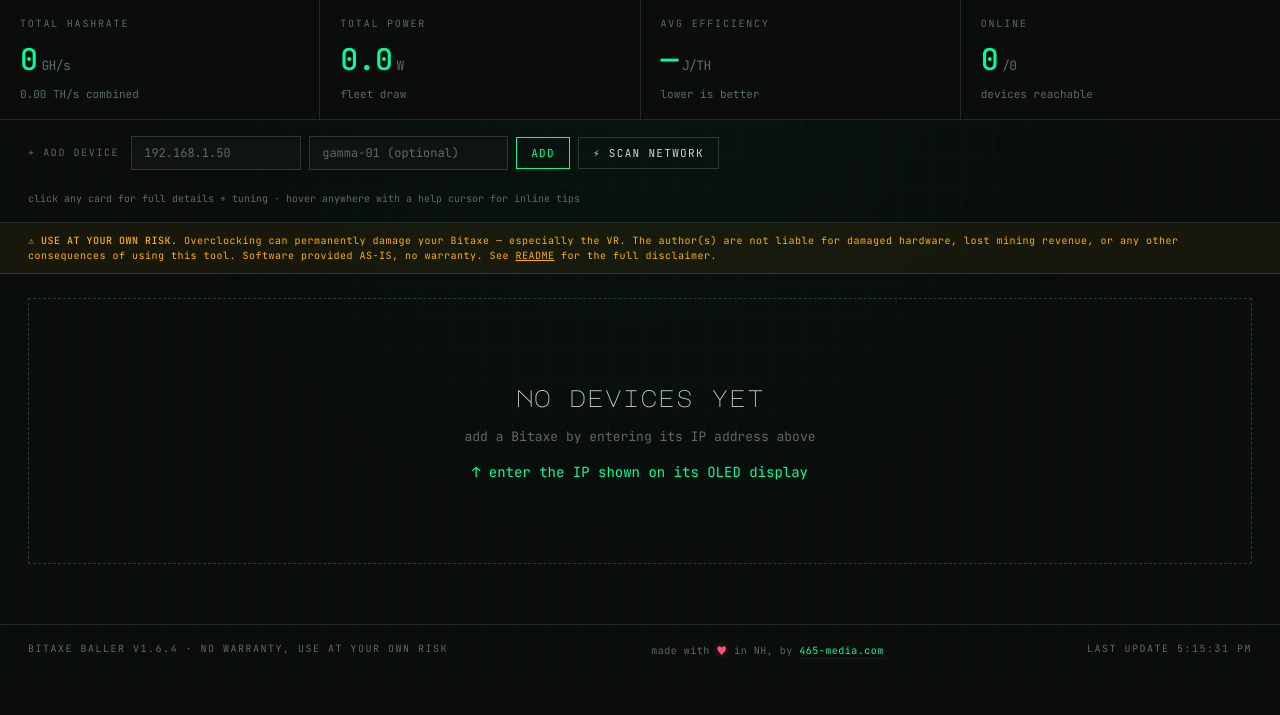
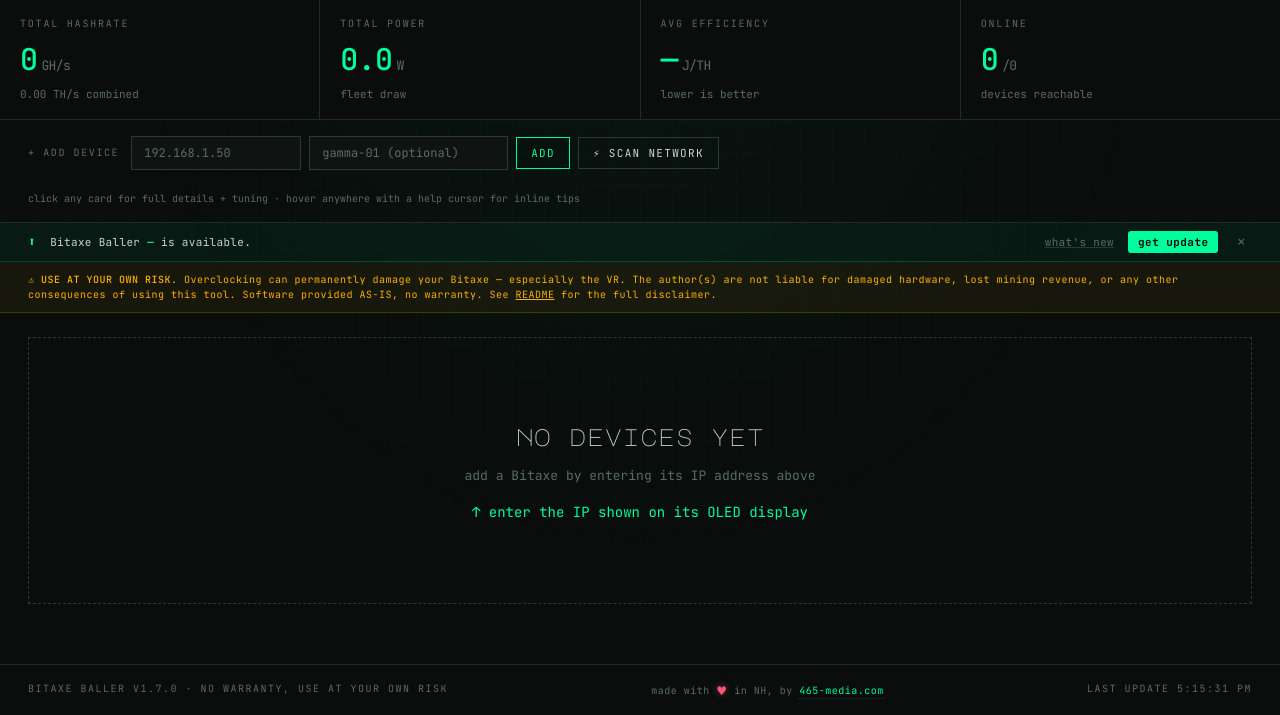
Before and after one commit to bachato/bitaxe-baller, a Flask app: page / in a window 1280 px wide. Shown: the part 103-818 px from the top of the page. Before the commit the page ends 762 px from the top, so only its background shows below. Run offline with Flask 3, Linux system fonts and the light colour scheme; data that the repository does not hold is empty.

Commit message:
v1.7.0: Windows installer + in-app update banner
Windows distribution:
- Replace the portable one-file .exe with an Inno Setup installer
  (build/installer.iss) that drops files under
  %LOCALAPPDATA%\Programs\BitaxeBaller, creates Start Menu + optional
  Desktop shortcuts, and registers an Uninstall entry.
- Flip PyInstaller back to one-folder mode on Windows (the installer
  handles distribution, so no more %TEMP%/_MEIxxxx extraction per
  launch). ~2s faster cold start.
- Per-user install, no admin prompt. User data (CSV logs, config) stays
  under %APPDATA%\Bitaxe Baller\ and survives uninstall.
- CI workflow runs iscc.exe after PyInstaller to produce
  dist/Bitaxe-Baller-Windows.exe (the installer), same filename as
  before so the site's /download/windows redirect stays stable.

Update notification:
- New GET /api/update-check endpoint polls GitHub Releases API for the
  latest tag, caches the response in memory for 1h to stay under the
  60-req/hour anonymous API limit. Returns newer_available=False on any
  network/parse failure so the dashboard never blocks on it.
- common.js fetches the endpoint on page load; if a newer version
  exists and that version hasn't been dismissed (localStorage), renders
  a banner above the disclaimer-bar on both dashboard and device pages.
- Banner offers "what's new" (links to GitHub release page) and
  "get update" (links to bitaxeballer.com/download/<platform>).
- Per-version dismissal: dismissing v1.8 won't suppress v1.9.
- Single source of truth: app.APP_VERSION (= "1.7.0" here) used by
  both the comparator and the spec's bundle version.

```diff
--- a/app.py
+++ b/app.py
@@ -19,6 +19,13 @@ from concurrent.futures import ThreadPoolExecutor
 
 import requests
 from flask import Flask, jsonify, render_template, request
+
+
+# Single source of truth for the app version. The PyInstaller spec's
+# Info.plist/EXE version and the dashboard footer template should both
+# match this string. Update bump checklist: APP_VERSION here, the spec's
+# version="..." entries, and the v1.X.Y string in dashboard.html + device.html.
+APP_VERSION = "1.7.0"
 
 
 # ----- Resource & data paths -----
@@ -570,6 +577,83 @@ def _is_private_v4(ip):
     return False
 
 
+# ----- Update check (banner notification) -----
+#
+# Polls GitHub Releases API to detect when a newer Bitaxe Baller version
+# has shipped. Response is cached in memory for an hour so we don't burn
+# our 60-req/hour unauthenticated API allowance — and so the dashboard's
+# repeated polls don't induce repeated network roundtrips. On any failure
+# (offline, GitHub down, rate-limited) we return newer_available=False
+# and the banner just won't appear; we never block the dashboard.
+
+_UPDATE_CHECK_URL = "https://api.github.com/repos/465media/bitaxe-baller/releases/latest"
+_UPDATE_CHECK_TTL = 3600  # 1 hour
+_update_cache: dict = {"fetched_at": 0.0, "payload": None}
+_update_cache_lock = threading.Lock()
+
+
+def _parse_semver(s: str) -> tuple:
+    """Tuple-comparable (major, minor, patch). Returns (0,0,0) on parse failure
+    so an unparseable string never claims to be newer than the running app."""
+    try:
+        nums = s.lstrip("v").split(".")[:3]
+        return tuple(int(n) for n in nums)
+    except (ValueError, AttributeError):
+        return (0, 0, 0)
+
+
+def _fetch_latest_release() -> dict:
+    """Returns the update-check payload. Cached in memory for _UPDATE_CHECK_TTL."""
+    now = time.time()
+    with _update_cache_lock:
+        cached = _update_cache["payload"]
+        if cached and (now - _update_cache["fetched_at"]) < _UPDATE_CHECK_TTL:
+            return cached
+
+    payload: dict = {
+        "current": APP_VERSION,
+        "latest": None,
+        "newer_available": False,
+        "release_url": None,
+        "platform_download_url": (
+            "https://bitaxeballer.com/download/mac"
+            if sys.platform == "darwin"
+            else "https://bitaxeballer.com/download/windows"
+        ),
+        "released_at": None,
+        "error": None,
+    }
+
+    try:
+        r = requests.get(
+            _UPDATE_CHECK_URL,
+            headers={
+                "User-Agent": f"BitaxeBaller/{APP_VERSION}",
+                "Accept": "application/vnd.github+json",
+            },
+            timeout=5,
+        )
+        r.raise_for_status()
+        data = r.json()
+        latest = (data.get("tag_name") or "").lstrip("v")
+        payload["latest"] = latest
+        payload["newer_available"] = _parse_semver(latest) > _parse_semver(APP_VERSION)
+        payload["release_url"] = data.get("html_url")
+        payload["released_at"] = data.get("published_at")
+    except Exception as e:
+        payload["error"] = type(e).__name__
+
+    with _update_cache_lock:
+        _update_cache["fetched_at"] = now
+        _update_cache["payload"] = payload
+    return payload
+
+
+@app.route("/api/update-check")
+def api_update_check():
+    return jsonify(_fetch_latest_release())
+
+
 @app.route("/api/lan-info")
 def api_lan_info():
     """Lightweight LAN-introspection endpoint. Used by the dashboard to render
--- a/static/common.js
+++ b/static/common.js
@@ -1,4 +1,57 @@
 // Shared helpers for both the home dashboard and the device detail page.
+
+// ----- update banner -----
+// Polls /api/update-check, shows a dismissible banner if a newer release exists.
+// Dismissals are remembered per-version in localStorage so the same release
+// doesn't nag, but future releases still surface a fresh banner.
+const UPDATE_DISMISS_KEY = 'updateBanner.dismissedVersions';
+
+function _loadDismissedVersions() {
+  try {
+    const raw = localStorage.getItem(UPDATE_DISMISS_KEY);
+    const arr = raw ? JSON.parse(raw) : [];
+    return Array.isArray(arr) ? arr : [];
+  } catch (e) { return []; }
+}
+
+function _saveDismissedVersion(version) {
+  const arr = _loadDismissedVersions();
+  if (!arr.includes(version)) arr.push(version);
+  // Cap list growth — we only care about recent versions; keep last 20.
+  while (arr.length > 20) arr.shift();
+  try { localStorage.setItem(UPDATE_DISMISS_KEY, JSON.stringify(arr)); } catch (e) {}
+}
+
+async function checkForUpdates() {
+  const host = document.getElementById('update-banner');
+  if (!host) return;
+  let data;
+  try {
+    const r = await fetch('/api/update-check');
+    if (!r.ok) return;
+    data = await r.json();
+  } catch (e) { return; }
+  if (!data || !data.newer_available || !data.latest) return;
+  if (_loadDismissedVersions().includes(data.latest)) return;
+
+  host.querySelector('.version').textContent = 'v' + data.latest;
+  const notes = host.querySelector('.notes-link');
+  if (data.release_url) {
+    notes.href = data.release_url;
+    notes.hidden = false;
+  } else {
+    notes.hidden = true;
+  }
+  const get = host.querySelector('.get-btn');
+  get.href = data.platform_download_url || 'https://bitaxeballer.com/';
+
+  host.querySelector('.dismiss').addEventListener('click', () => {
+    _saveDismissedVersion(data.latest);
+    host.hidden = true;
+  });
+  host.hidden = false;
+}
+window.addEventListener('DOMContentLoaded', checkForUpdates);
 
 // ----- theme toggle -----
 function applyThemeUI(theme) {
--- a/static/style.css
+++ b/static/style.css
@@ -728,6 +728,47 @@
   .disclaimer-bar strong { color: var(--warn); font-weight: 500; }
   .disclaimer-bar a { color: var(--warn); }
 
+  .update-banner {
+    position: relative; z-index: 1;
+    display: flex; align-items: center; gap: 14px;
+    padding: 8px 28px;
+    background: var(--accent-soft);
+    border-bottom: 1px solid var(--accent-dim);
+    font-size: 11px;
+    color: var(--text);
+    letter-spacing: 0.03em;
+  }
+  .update-banner .arrow {
+    color: var(--accent);
+    font-weight: 700;
+    font-size: 13px;
+  }
+  .update-banner .msg { flex: 1; }
+  .update-banner .msg strong { color: var(--accent); font-weight: 500; }
+  .update-banner .notes-link {
+    color: var(--dim);
+    text-decoration: underline;
+    text-decoration-color: var(--border-bright);
+  }
+  .update-banner .notes-link:hover { color: var(--text); }
+  .update-banner .get-btn {
+    background: var(--accent);
+    color: var(--bg);
+    padding: 3px 10px;
+    border-radius: 3px;
+    text-decoration: none;
+    font-weight: 600;
+    letter-spacing: 0.04em;
+  }
+  .update-banner .get-btn:hover { box-shadow: 0 0 6px var(--accent-dim); }
+  .update-banner .dismiss {
+    background: none; border: none;
+    color: var(--dim);
+    cursor: pointer; font-size: 16px; line-height: 1;
+    padding: 0 4px;
+  }
+  .update-banner .dismiss:hover { color: var(--text); }
+
   .tune-panel .danger-note {
     margin-top: 10px;
     padding: 8px 10px;
--- a/templates/dashboard.html
+++ b/templates/dashboard.html
@@ -85,6 +85,14 @@
   <div id="scan-list"></div>
 </section>
 
+<div id="update-banner" class="update-banner" hidden>
+  <span class="arrow">⬆</span>
+  <span class="msg">Bitaxe Baller <strong class="version">—</strong> is available.</span>
+  <a class="notes-link" target="_blank" rel="noopener" href="#">what's new</a>
+  <a class="get-btn" target="_blank" rel="noopener" href="#">get update</a>
+  <button class="dismiss" aria-label="Dismiss this update notification">×</button>
+</div>
+
 <div class="disclaimer-bar">
   ⚠ <strong>USE AT YOUR OWN RISK.</strong> Overclocking can permanently damage your Bitaxe — especially the VR. The author(s) are not liable for damaged hardware, lost mining revenue, or any other consequences of using this tool. Software provided AS-IS, no warranty. See <a href="https://github.com/465media/bitaxe-baller#readme" target="_blank" rel="noopener">README</a> for the full disclaimer.
 </div>
@@ -92,7 +100,7 @@
 <main id="devices"></main>
 
 <footer>
-  <div>Bitaxe Baller v1.6.4 · no warranty, use at your own risk</div>
+  <div>Bitaxe Baller v1.7.0 · no warranty, use at your own risk</div>
   <div class="credits">made with <span class="heart">♥</span> in NH, by <a href="https://465-media.com" target="_blank" rel="noopener">465-media.com</a></div>
   <div>last update <span id="last-update">—</span></div>
 </footer>
```
Also changed, not shown: templates/device.html (+9 -1 lines), .github/workflows/build-windows.yml, 2 other files.
